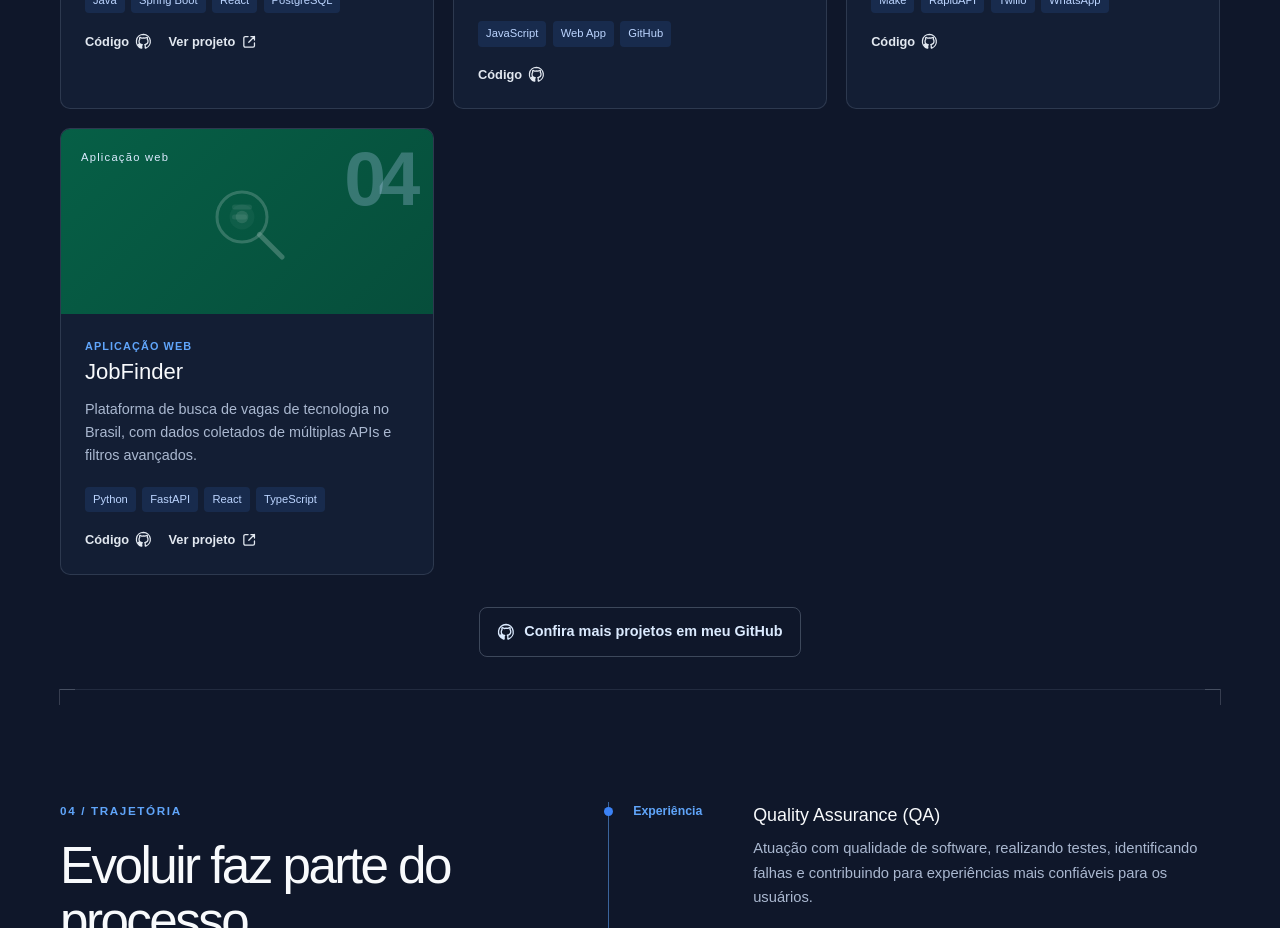
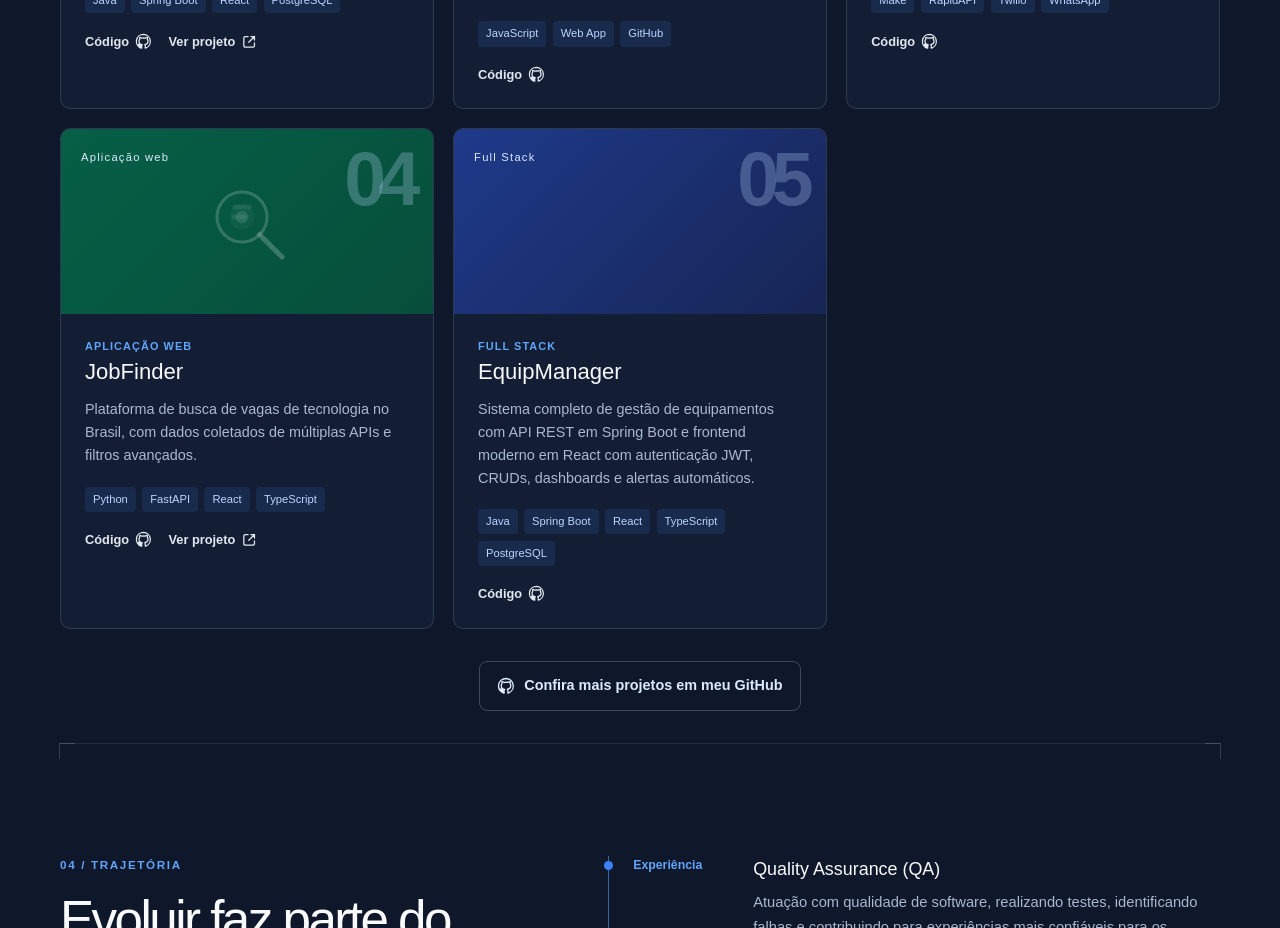
Before and after one commit to RodrigoMA21/portfolio, a React (Vite) app: page / in a window 1280 px wide. Shown: the part 2780-3708 px from the top of the page. Built offline with nearby package versions, Linux system fonts and the light colour scheme.

Commit message:
Adiciona projeto EquipManager ao portfólio

```diff
--- a/src/i18n.jsx
+++ b/src/i18n.jsx
@@ -100,6 +100,13 @@ const translations = {
         tags: ['Python', 'FastAPI', 'React', 'TypeScript'],
         code: 'https://github.com/RodrigoMA21/JobFinder',
         demo: 'https://job-finder-seven-rust.vercel.app/',
+      },
+      {
+        title: 'EquipManager',
+        type: 'Full Stack',
+        description: 'Sistema completo de gestão de equipamentos com API REST em Spring Boot e frontend moderno em React com autenticação JWT, CRUDs, dashboards e alertas automáticos.',
+        tags: ['Java', 'Spring Boot', 'React', 'TypeScript', 'PostgreSQL'],
+        code: 'https://github.com/RodrigoMA21/equip-manager',
       },
     ],
     timeline: [
@@ -220,6 +227,13 @@ const translations = {
         code: 'https://github.com/RodrigoMA21/JobFinder',
         demo: 'https://job-finder-seven-rust.vercel.app/',
       },
+      {
+        title: 'EquipManager',
+        type: 'Full Stack',
+        description: 'Complete equipment management system with REST API in Spring Boot and modern React frontend featuring JWT authentication, CRUDs, dashboards and automatic alerts.',
+        tags: ['Java', 'Spring Boot', 'React', 'TypeScript', 'PostgreSQL'],
+        code: 'https://github.com/RodrigoMA21/equip-manager',
+      },
     ],
     timeline: [
       {
@@ -339,6 +353,13 @@ const translations = {
         code: 'https://github.com/RodrigoMA21/JobFinder',
         demo: 'https://job-finder-seven-rust.vercel.app/',
       },
+      {
+        title: 'EquipManager',
+        type: 'Full Stack',
+        description: 'Sistema completo de gestión de equipos con API REST en Spring Boot y frontend moderno en React con autenticación JWT, CRUDs, tableros y alertas automáticas.',
+        tags: ['Java', 'Spring Boot', 'React', 'TypeScript', 'PostgreSQL'],
+        code: 'https://github.com/RodrigoMA21/equip-manager',
+      },
     ],
     timeline: [
       {
```
